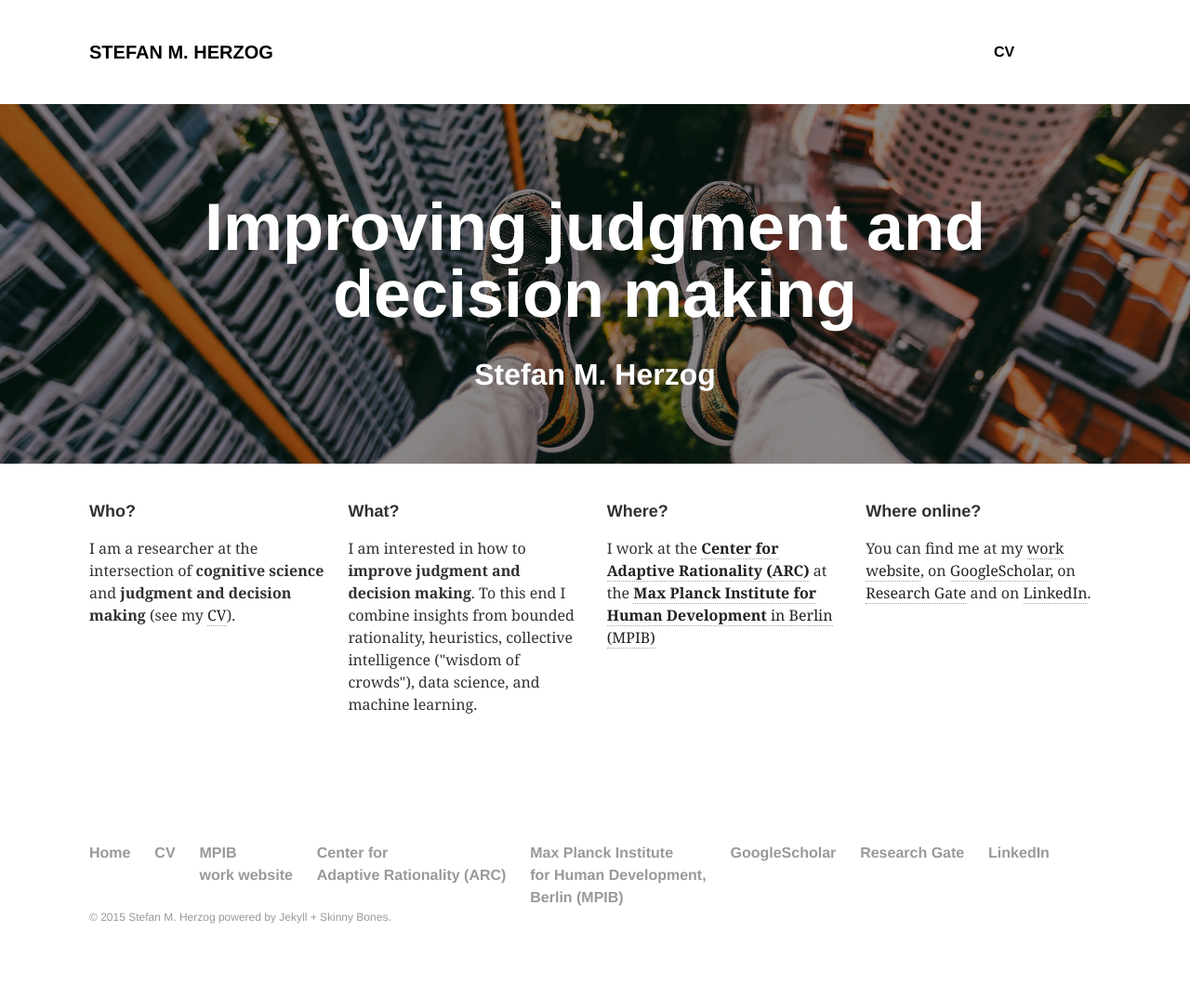
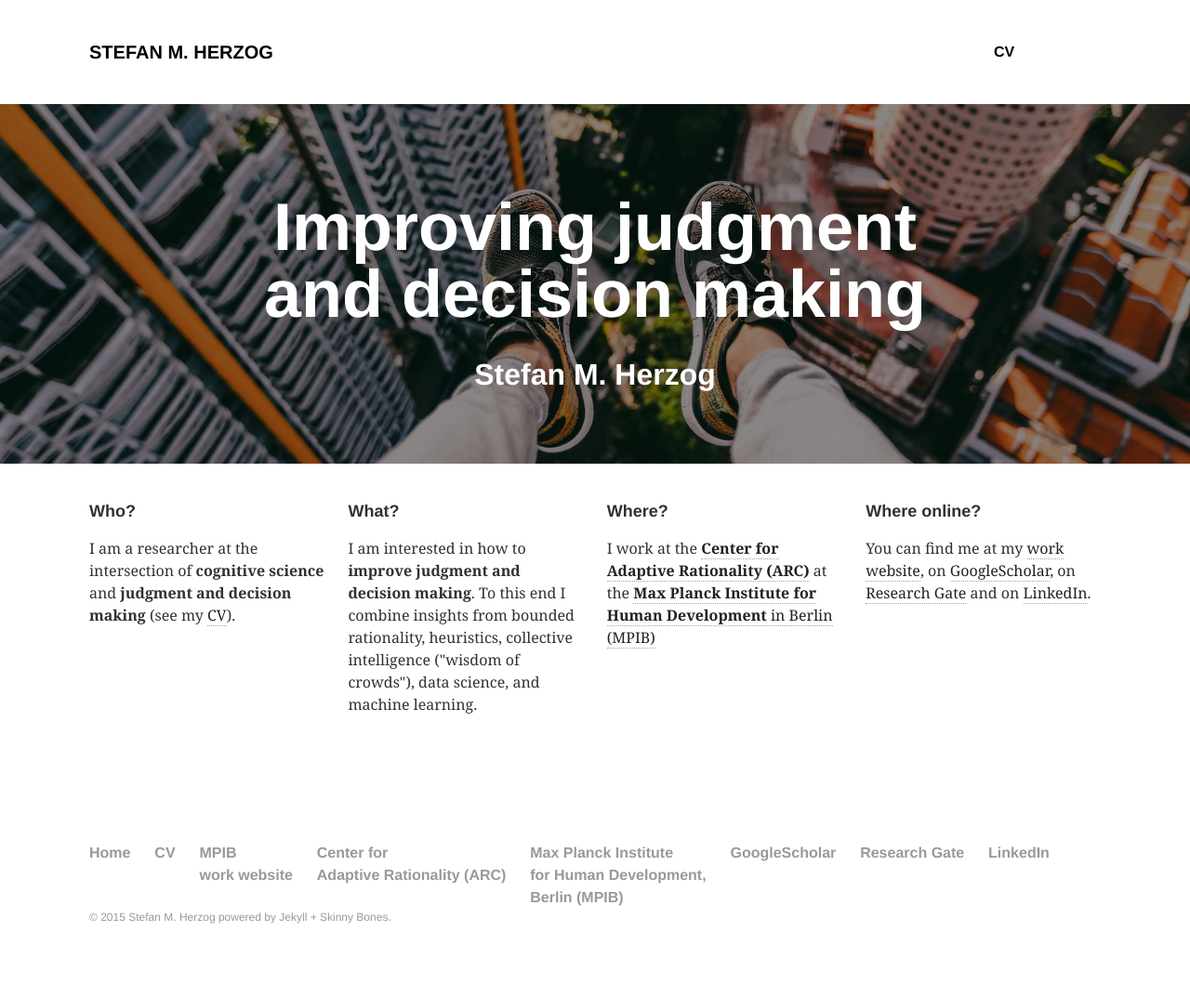
Before and after one commit to stefanherzog/blogdown, a Jekyll site: the page built from index.md, in a window 1280 px wide. Shown: the whole page at 93% size. Built offline with Jekyll 4.4.1, drawn with Linux system fonts in a browser that asks for light colours.

```diff
--- a/_layouts/home.html
+++ b/_layouts/home.html
@@ -36,7 +36,7 @@
     {% if page.image.feature %}
     <div class="page-lead" style="background-image:url({{ site.url }}/images/{{ page.image.feature }})">
       <div class="wrap page-lead-content">
-        <h1>Improving judgment and decision making</h1>
+        <h1>Improving judgment <br />and decision making</h1>
         <h2>Stefan M. Herzog</h2>
     <!--     <a href="{{ site.url }}/getting-started/" class="btn-inverse">Start Using Skinny Bones</a> &nbsp; or &nbsp; <a href="https://github.com/mmistakes/skinny-bones-jekyll" class="btn-inverse">View on GitHub</a> -->
       </div><!-- /.page-lead-content -->
```
